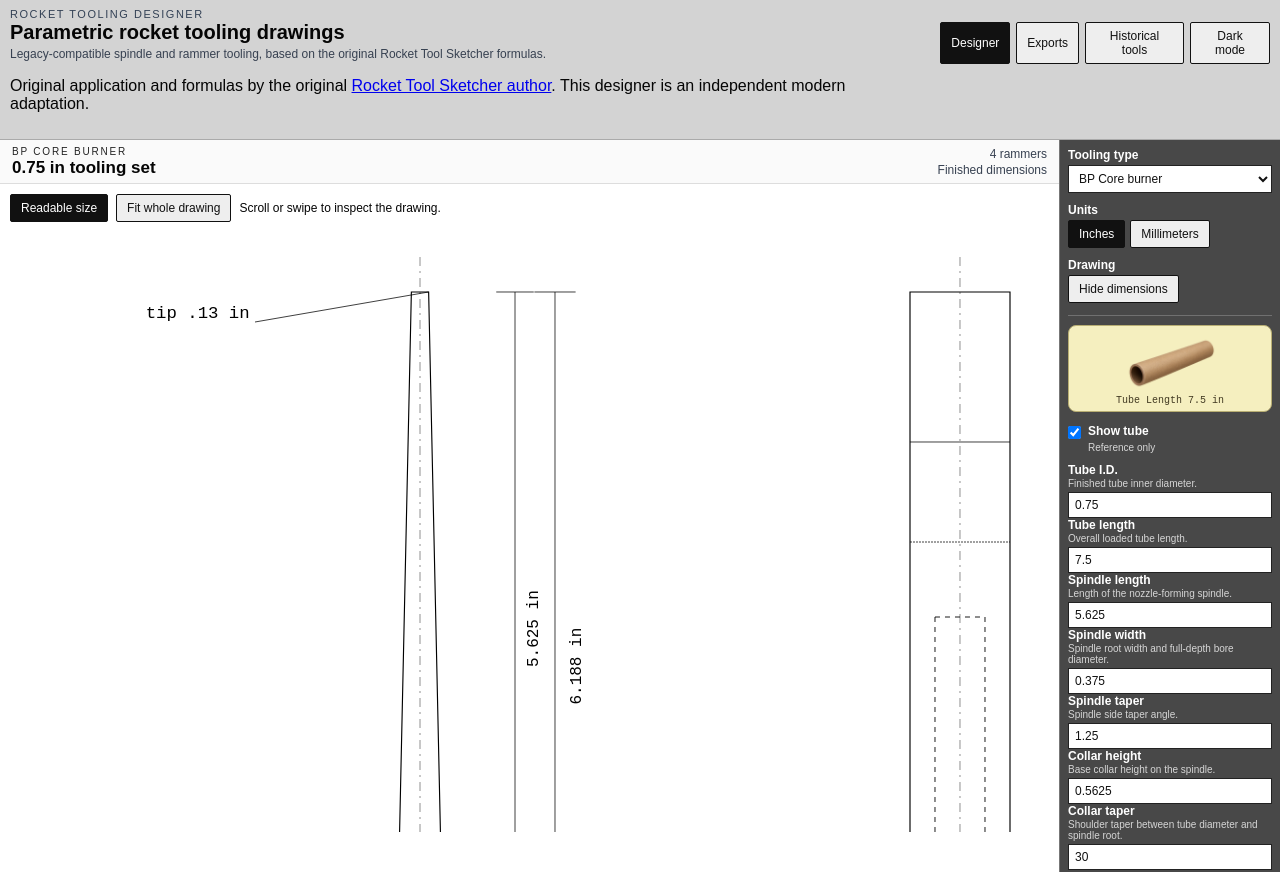
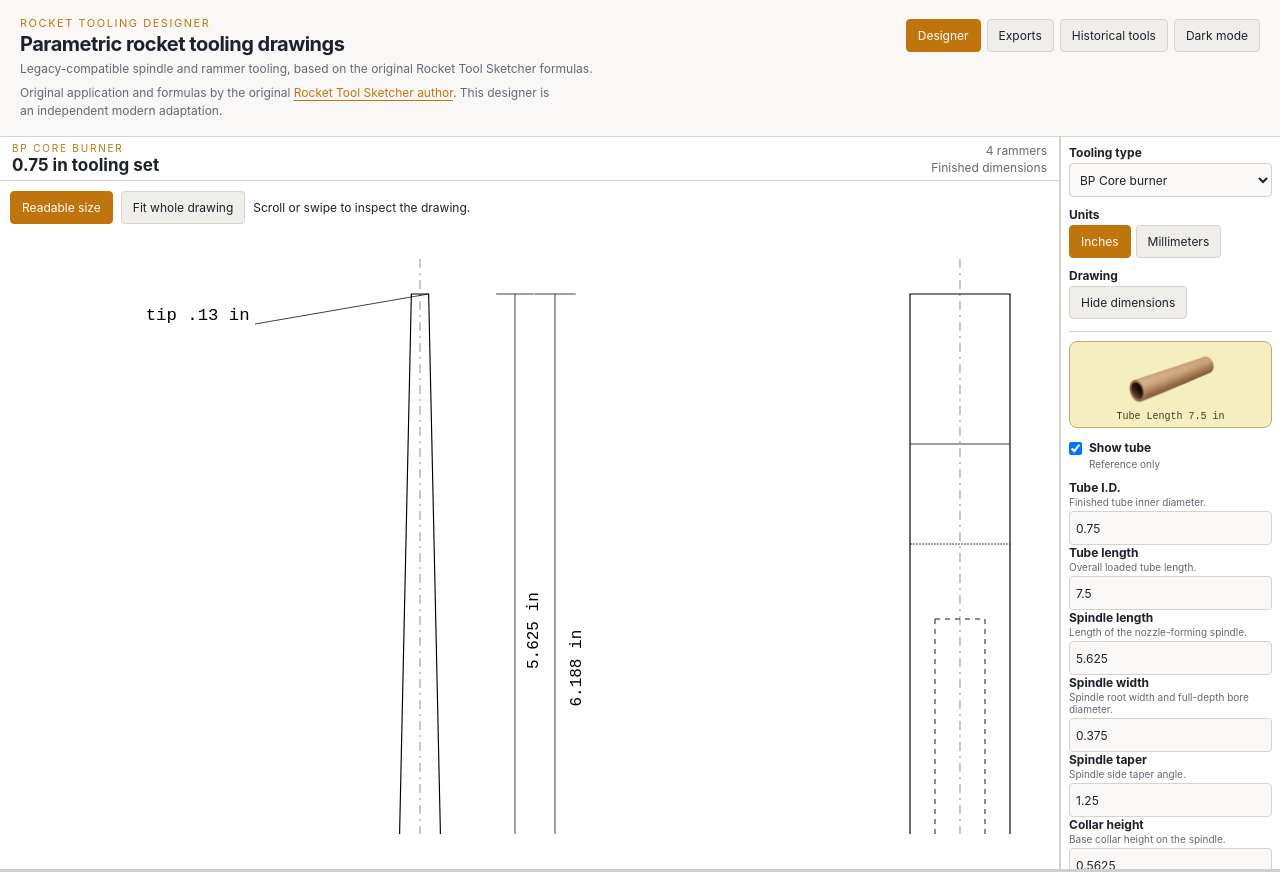
Before and after one commit to ngallodev-software/rts, a React (Vite) app: page / in a window 1280 px wide. Built offline with nearby package versions, Linux system fonts and the light colour scheme.

Commit message:
Match RTS chrome to portfolio palette and flow help images on narrow screens

```diff
--- a/src/styles.css
+++ b/src/styles.css
@@ -749,3 +749,145 @@ button, input, select, textarea { font: inherit; }
     height: 100%;
   }
 }
+
+
+/* Shared portfolio-site palette. The engineering drawing itself intentionally remains
+   black on white for dependable dimensions, printing and CAD review. */
+@media screen {
+  .app-shell.theme-light {
+    --rts-page: hsl(40 20% 97%);
+    --rts-card: hsl(0 0% 100%);
+    --rts-ink: hsl(222 20% 14%);
+    --rts-muted: hsl(220 8% 42%);
+    --rts-soft: hsl(36 18% 93%);
+    --rts-border: hsl(36 12% 82%);
+    --rts-accent: hsl(35 88% 40%);
+    --rts-on-accent: white;
+  }
+  .app-shell.theme-dark {
+    --rts-page: hsl(222 18% 10%);
+    --rts-card: hsl(222 16% 14%);
+    --rts-ink: hsl(36 18% 92%);
+    --rts-muted: hsl(36 7% 67%);
+    --rts-soft: hsl(222 12% 20%);
+    --rts-border: hsl(222 10% 27%);
+    --rts-accent: hsl(43 92% 61%);
+    --rts-on-accent: hsl(222 18% 10%);
+  }
+  .app-shell {
+    background: var(--rts-page);
+    color: var(--rts-ink);
+    font-family: Inter, system-ui, sans-serif;
+  }
+  .app-shell .app-header {
+    background: var(--rts-page);
+    color: var(--rts-ink);
+    border-color: var(--rts-border);
+    padding: 16px 20px;
+  }
+  .app-shell .app-header h1 { letter-spacing: -0.025em; line-height: 1.2; }
+  .app-shell .eyebrow,
+  .app-shell .sheet-kicker { color: var(--rts-accent); }
+  .app-shell .lede,
+  .app-shell .origin-credit { color: var(--rts-muted); line-height: 1.5; }
+  .app-shell .origin-credit { margin: 6px 0 0; max-width: 72ch; font-size: 12px; }
+  .app-shell .origin-credit a,
+  .app-shell .historical-header-card h2 a,
+  .app-shell .historical-header-card a:not(.button) { color: var(--rts-accent); text-underline-offset: 3px; }
+  .app-shell .hero-actions { padding-top: 3px; flex-wrap: wrap; }
+  .app-shell .nav-button,
+  .app-shell .button {
+    background: var(--rts-soft);
+    color: var(--rts-ink);
+    border: 1px solid var(--rts-border);
+    border-radius: 4px;
+    padding: 8px 11px;
+  }
+  .app-shell .nav-button:hover,
+  .app-shell .button:hover { border-color: var(--rts-accent); background: var(--rts-card); }
+  .app-shell .nav-button.active,
+  .app-shell .button.active {
+    background: var(--rts-accent);
+    color: var(--rts-on-accent);
+    border-color: var(--rts-accent);
+  }
+  .app-shell button:focus-visible,
+  .app-shell input:focus-visible,
+  .app-shell select:focus-visible,
+  .app-shell a:focus-visible {
+    outline: 2px solid var(--rts-accent);
+    outline-offset: 2px;
+  }
+  .app-shell .legacy-controls {
+    background: var(--rts-card);
+    color: var(--rts-ink);
+    border-color: var(--rts-border);
+    border-left: 1px solid var(--rts-border);
+  }
+  .app-shell .field small,
+  .app-shell .toggle-check small,
+  .app-shell .settings-help { color: var(--rts-muted); }
+  .app-shell .manufacturing-settings,
+  .app-shell .tube-reference-panel { border-color: var(--rts-border); }
+  .app-shell .field input,
+  .app-shell .field select {
+    background: var(--rts-page);
+    color: var(--rts-ink);
+    border: 1px solid var(--rts-border);
+    border-radius: 4px;
+    min-height: 34px;
+  }
+  .app-shell .sheet-strip {
+    background: var(--rts-card);
+    color: var(--rts-ink);
+    border-color: var(--rts-border);
+  }
+  .app-shell .sheet-meta { color: var(--rts-muted); }
+  .app-shell .drawing-area { border-color: var(--rts-border); }
+  .app-shell .drawing-viewport:focus-visible { outline-color: var(--rts-accent); }
+  .app-shell .export-header-card,
+  .app-shell .export-preview-card,
+  .app-shell .export-format-panel,
+  .app-shell .historical-header-card,
+  .app-shell .historical-player-card,
+  .app-shell .print-options-dialog {
+    background: var(--rts-card);
+    color: var(--rts-ink);
+    border-color: var(--rts-border);
+  }
+  .app-shell .exports-layout { background: var(--rts-page); }
+  .app-shell .format-card,
+  .app-shell .print-option {
+    background: var(--rts-soft);
+    color: var(--rts-ink);
+    border-color: var(--rts-border);
+  }
+  .app-shell .export-header-card p,
+  .app-shell .export-format-panel p,
+  .app-shell .format-card p,
+  .app-shell .format-card span,
+  .app-shell .historical-header-card > p,
+  .app-shell .historical-player-heading p,
+  .app-shell .historical-player-heading span,
+  .app-shell .print-options-dialog p,
+  .app-shell .print-option span { color: var(--rts-muted); }
+  .app-shell .helper-popover { border-color: var(--rts-accent); background: var(--rts-card); }
+  .app-shell .clearance-check { color: var(--rts-accent); }
+  .helper-inline { display: none; }
+}
+@media screen and (max-width: 980px) {
+  /* A one-column layout has no side gutter: reserve space *inside* the active
+     field instead of obscuring neighboring numeric inputs with a fixed overlay. */
+  .app-shell .helper-layer { display: none; }
+  .app-shell .helper-inline {
+    display: block;
+    width: min(200px, 100%);
+    margin-top: 8px;
+    padding: 6px;
+    border: 1px solid var(--rts-border);
+    border-radius: 4px;
+    background: var(--rts-soft);
+  }
+  .app-shell .helper-inline img { display: block; width: 100%; height: auto; }
+  .app-shell .legacy-controls { border-left: 0; border-bottom: 1px solid var(--rts-border); }
+}
```
